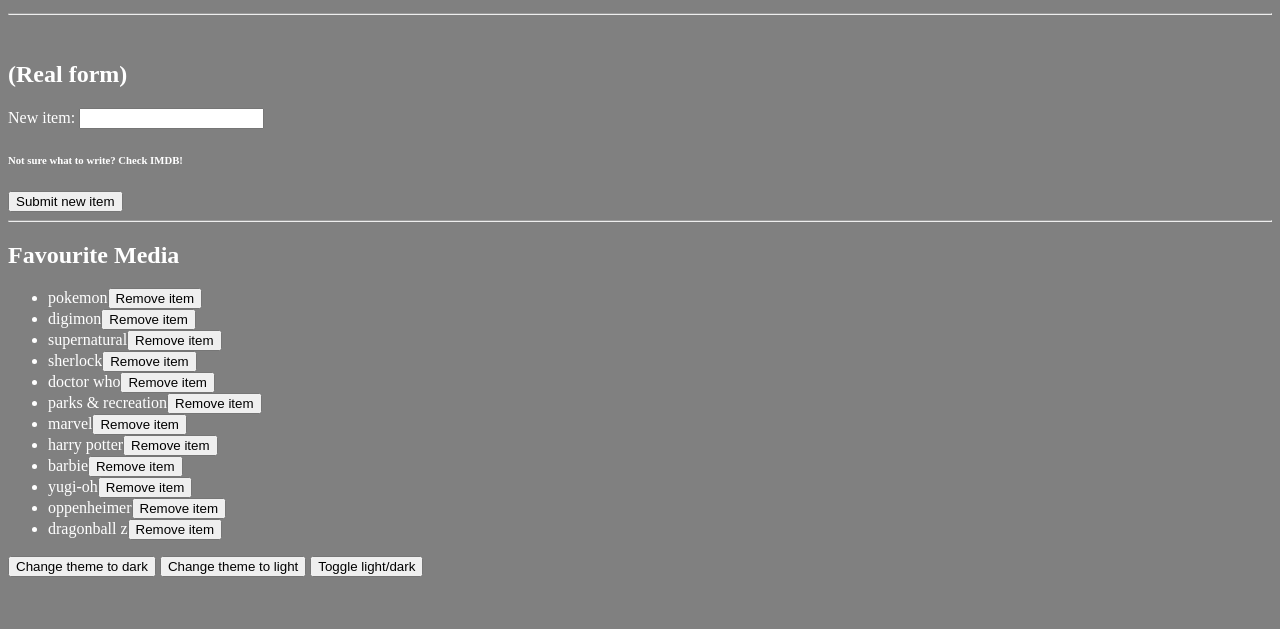
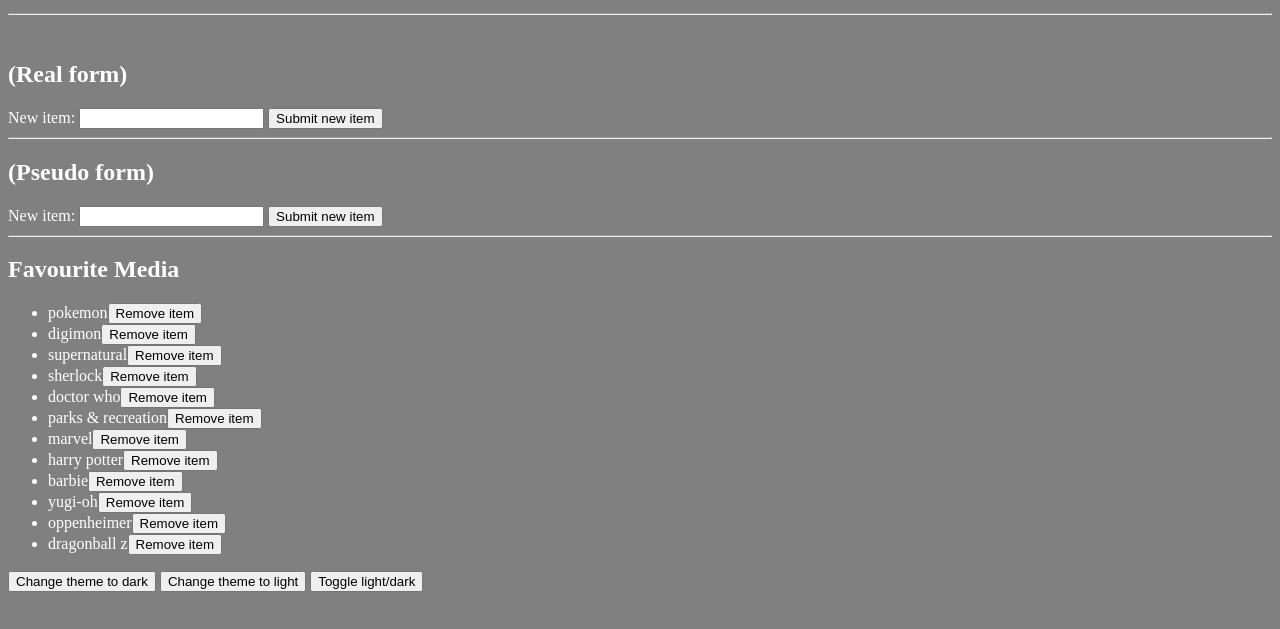
Before and after one commit to AlexStormwood/feb23-t3w3-jsdom, a plain HTML site: page index.html in a window 1280 px wide. Shown: the part 101-730 px from the top of the page. Drawn offline with Linux system fonts and the light colour scheme.

Commit message:
feat: pseudo form text hint working

```diff
--- a/index.html
+++ b/index.html
@@ -24,8 +24,13 @@
 		<button onclick="addItemToList(event)" id="real-formsubmit">Submit new item</button>
 	</form>
 
+	<hr />
 
-
+	<h2>(Pseudo form)</h2>
+	<label>New item:</label>
+	<input type="text" id="pseudo-nameinput" />
+	<h6 id="pseudo-texthint">Not sure what to write? Use a form!</h6>
+	<button id="pseudo-formsubmit">Submit new item</button>
 	<hr />
 
 	<h2>Favourite Media</h2>
--- a/script.js
+++ b/script.js
@@ -100,3 +100,28 @@
 realFormSubmitButton.addEventListener("click", addItemToList);
 // functionName() runs immediately, do not want!!
 // realFormSubmitButton.addEventListener("click", addItemToList());
+
+
+// helper text id: real-texthint
+function inputHelperOnFocus(targetId){
+	let helperElement = document.getElementById(targetId);
+	console.log("showing text hint now");
+	helperElement.style.display = "inherit";
+}
+
+function inputHelperOnBlur(targetId){
+	let helperElement = document.getElementById(targetId);
+	console.log("hiding text hint now");
+	helperElement.style.display = "none";
+}
+
+let realFormTextInput = document.getElementById("real-nameinput");
+realFormTextInput.addEventListener("focusin", () => {inputHelperOnFocus("real-texthint")});
+realFormTextInput.addEventListener("focusout", () => {inputHelperOnBlur("real-texthint")});
+inputHelperOnBlur("real-texthint");
+
+
+let pseudoFormTextInput = document.getElementById("pseudo-nameinput");
+pseudoFormTextInput.addEventListener("focusin", () => {inputHelperOnFocus("pseudo-texthint")});
+pseudoFormTextInput.addEventListener("focusout", () => {inputHelperOnBlur("pseudo-texthint")});
+inputHelperOnBlur("pseudo-texthint");
```
